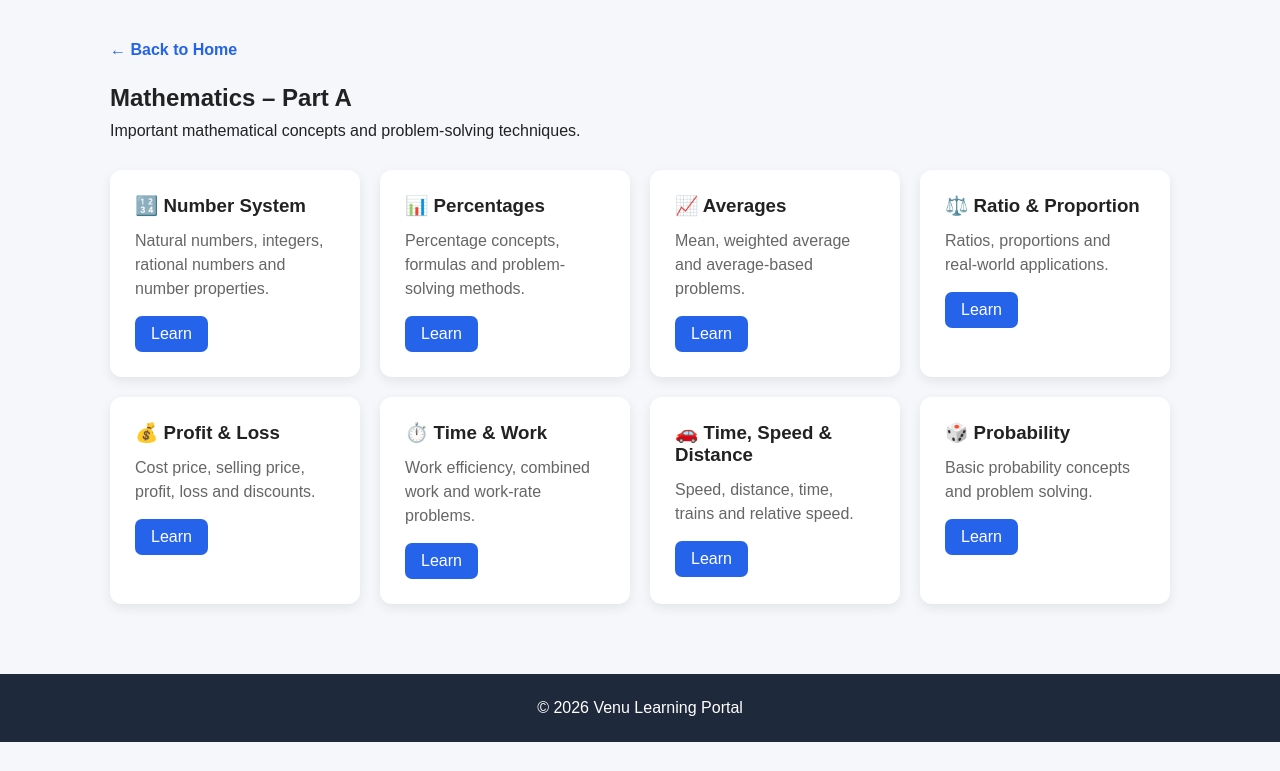
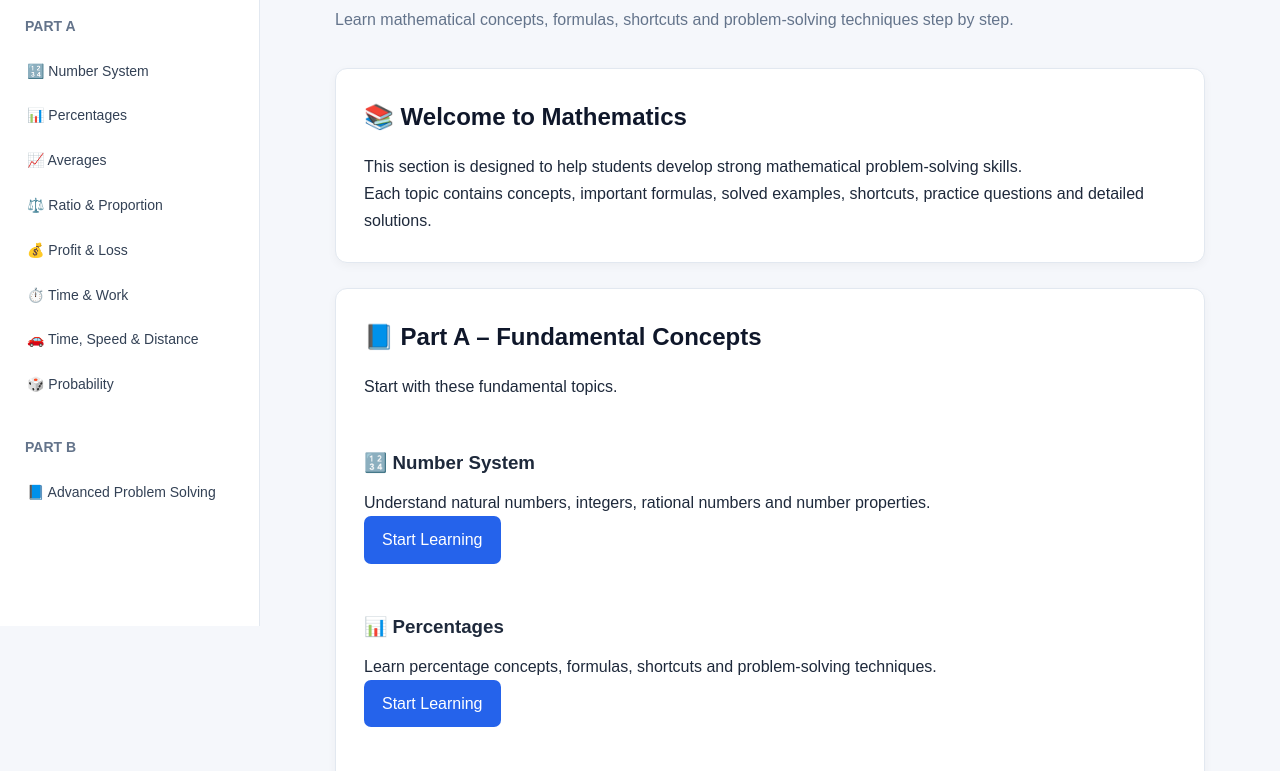
Before and after one commit to venugopal999/Venu-Learning, a plain HTML site: page Maths/index.html in a window 1280 px wide. Shown: the part 174-945 px from the top of the page. Before the commit the page ends 916 px from the top, so only its background shows below. Drawn offline with Linux system fonts and the light colour scheme.

Commit message:
Update index.html

```diff
--- a/Maths/index.html
+++ b/Maths/index.html
@@ -8,118 +8,9 @@
     <meta name="viewport"
           content="width=device-width, initial-scale=1.0">
 
-    <title>Mathematics - Venu Learning</title>
+    <title>Mathematics | Venu Learning</title>
 
-    <style>
-
-        * {
-            margin: 0;
-            padding: 0;
-            box-sizing: border-box;
-        }
-
-        body {
-            font-family: Arial, sans-serif;
-            background: #f5f7fb;
-            color: #222;
-        }
-
-        header {
-            background: #1e293b;
-            color: white;
-            padding: 40px 20px;
-            text-align: center;
-        }
-
-        header h1 {
-            font-size: 38px;
-            margin-bottom: 10px;
-        }
-
-        header p {
-            font-size: 18px;
-        }
-
-        .container {
-            max-width: 1100px;
-            margin: 40px auto;
-            padding: 20px;
-        }
-
-        .back {
-            margin-bottom: 25px;
-        }
-
-        .back a {
-            text-decoration: none;
-            color: #2563eb;
-            font-weight: bold;
-        }
-
-        .topics {
-            display: grid;
-            grid-template-columns:
-                repeat(auto-fit, minmax(250px, 1fr));
-
-            gap: 20px;
-
-            margin-top: 30px;
-        }
-
-        .topic {
-            background: white;
-            padding: 25px;
-
-            border-radius: 12px;
-
-            box-shadow:
-                0 4px 12px rgba(0,0,0,0.08);
-
-            transition: 0.3s;
-        }
-
-        .topic:hover {
-            transform: translateY(-4px);
-        }
-
-        .topic h3 {
-            margin-bottom: 12px;
-        }
-
-        .topic p {
-            color: #666;
-            line-height: 1.5;
-        }
-
-        .topic a {
-            display: inline-block;
-
-            margin-top: 15px;
-
-            background: #2563eb;
-
-            color: white;
-
-            text-decoration: none;
-
-            padding: 9px 16px;
-
-            border-radius: 7px;
-        }
-
-        footer {
-            margin-top: 50px;
-
-            background: #1e293b;
-
-            color: white;
-
-            text-align: center;
-
-            padding: 25px;
-        }
-
-    </style>
+    <link rel="stylesheet" href="../style.css">
 
 </head>
 
@@ -127,181 +18,473 @@
 <body>
 
 
-<header>
+<!-- TOP NAVIGATION -->
 
-    <h1>📐 Mathematics</h1>
+<header class="top-header">
 
-    <p>
-        Learn • Practice • Solve • Master
-    </p>
+    <a href="../index.html"
+       class="logo">
+
+        📚 Venu <span>Learning</span>
+
+    </a>
+
+
+    <nav class="top-nav">
+
+        <a href="../index.html">
+            Home
+        </a>
+
+        <a href="index.html">
+            Maths
+        </a>
+
+        <a href="../Physics/">
+            Physics
+        </a>
+
+        <a href="../C-Programming/">
+            C
+        </a>
+
+        <a href="../Data-Structures/">
+            DSA
+        </a>
+
+    </nav>
 
 </header>
 
 
-<div class="container">
+
+<!-- DOCUMENTATION LAYOUT -->
+
+<div class="docs-layout">
 
 
-    <div class="back">
+    <!-- SIDEBAR -->
 
-        <a href="../index.html">
-            ← Back to Home
-        </a>
-
-    </div>
+    <aside class="sidebar">
 
 
-    <h2>Mathematics – Part A</h2>
-
-    <p style="margin-top:10px;">
-        Important mathematical concepts and
-        problem-solving techniques.
-    </p>
-
-
-    <div class="topics">
-
-
-        <div class="topic">
-
-            <h3>🔢 Number System</h3>
-
-            <p>
-                Natural numbers, integers,
-                rational numbers and number properties.
-            </p>
-
-            <a href="number-system.html">
-                Learn
-            </a>
-
+        <div class="sidebar-title">
+            Mathematics
         </div>
 
 
-        <div class="topic">
+        <input
+            type="text"
+            id="topicSearch"
+            class="search-box"
+            placeholder="🔍 Search topics..."
+            onkeyup="searchTopics()"
+        >
 
-            <h3>📊 Percentages</h3>
 
-            <p>
-                Percentage concepts, formulas
-                and problem-solving methods.
-            </p>
-
-            <a href="percentages.html">
-                Learn
-            </a>
-
+        <div class="sidebar-title">
+            Part A
         </div>
 
 
-        <div class="topic">
+        <a href="number-system.html">
+            🔢 Number System
+        </a>
 
-            <h3>📈 Averages</h3>
 
-            <p>
-                Mean, weighted average and
-                average-based problems.
-            </p>
+        <a href="percentages.html">
+            📊 Percentages
+        </a>
 
-            <a href="averages.html">
-                Learn
-            </a>
 
+        <a href="averages.html">
+            📈 Averages
+        </a>
+
+
+        <a href="ratio-proportion.html">
+            ⚖️ Ratio & Proportion
+        </a>
+
+
+        <a href="profit-loss.html">
+            💰 Profit & Loss
+        </a>
+
+
+        <a href="time-work.html">
+            ⏱️ Time & Work
+        </a>
+
+
+        <a href="time-speed-distance.html">
+            🚗 Time, Speed & Distance
+        </a>
+
+
+        <a href="probability.html">
+            🎲 Probability
+        </a>
+
+
+        <br>
+
+
+        <div class="sidebar-title">
+            Part B
         </div>
 
 
-        <div class="topic">
+        <a href="#">
+            📘 Advanced Problem Solving
+        </a>
 
-            <h3>⚖️ Ratio & Proportion</h3>
+
+    </aside>
+
+
+
+    <!-- MAIN CONTENT -->
+
+    <main class="main-content">
+
+
+        <h1 class="page-title">
+
+            📐 Mathematics
+
+        </h1>
+
+
+        <p class="page-description">
+
+            Learn mathematical concepts,
+            formulas, shortcuts and problem-solving
+            techniques step by step.
+
+        </p>
+
+
+
+        <!-- INTRODUCTION -->
+
+        <section class="content-card">
+
+            <h2>
+                📚 Welcome to Mathematics
+            </h2>
+
 
             <p>
-                Ratios, proportions and
-                real-world applications.
+
+                This section is designed to help
+                students develop strong mathematical
+                problem-solving skills.
+
             </p>
 
-            <a href="ratio-proportion.html">
-                Learn
+
+            <p>
+
+                Each topic contains concepts,
+                important formulas, solved examples,
+                shortcuts, practice questions and
+                detailed solutions.
+
+            </p>
+
+        </section>
+
+
+
+        <!-- PART A -->
+
+        <section class="content-card">
+
+            <h2>
+                📘 Part A – Fundamental Concepts
+            </h2>
+
+
+            <p>
+
+                Start with these fundamental topics.
+
+            </p>
+
+
+            <br>
+
+
+            <h3>
+                🔢 Number System
+            </h3>
+
+
+            <p>
+
+                Understand natural numbers,
+                integers, rational numbers and
+                number properties.
+
+            </p>
+
+
+            <a
+                href="number-system.html"
+                class="primary-button">
+
+                Start Learning
+
             </a>
 
-        </div>
+
+            <br><br>
 
 
-        <div class="topic">
+            <h3>
+                📊 Percentages
+            </h3>
 
-            <h3>💰 Profit & Loss</h3>
 
             <p>
-                Cost price, selling price,
-                profit, loss and discounts.
+
+                Learn percentage concepts,
+                formulas, shortcuts and
+                problem-solving techniques.
+
             </p>
 
-            <a href="profit-loss.html">
-                Learn
+
+            <a
+                href="percentages.html"
+                class="primary-button">
+
+                Start Learning
+
             </a>
 
-        </div>
+
+            <br><br>
 
 
-        <div class="topic">
+            <h3>
+                📈 Averages
+            </h3>
 
-            <h3>⏱️ Time & Work</h3>
 
             <p>
-                Work efficiency, combined work
-                and work-rate problems.
+
+                Learn mean, weighted averages
+                and average-based problems.
+
             </p>
 
-            <a href="time-work.html">
-                Learn
+
+            <a
+                href="averages.html"
+                class="primary-button">
+
+                Start Learning
+
             </a>
 
-        </div>
+
+            <br><br>
 
 
-        <div class="topic">
+            <h3>
+                ⚖️ Ratio & Proportion
+            </h3>
 
-            <h3>🚗 Time, Speed & Distance</h3>
 
             <p>
-                Speed, distance, time,
-                trains and relative speed.
+
+                Understand ratios, proportions
+                and their applications.
+
             </p>
 
-            <a href="time-speed-distance.html">
-                Learn
+
+            <a
+                href="ratio-proportion.html"
+                class="primary-button">
+
+                Start Learning
+
             </a>
 
-        </div>
+
+            <br><br>
 
 
-        <div class="topic">
+            <h3>
+                💰 Profit & Loss
+            </h3>
 
-            <h3>🎲 Probability</h3>
 
             <p>
-                Basic probability concepts
-                and problem solving.
+
+                Learn cost price, selling price,
+                profit, loss and discounts.
+
             </p>
 
-            <a href="probability.html">
-                Learn
+
+            <a
+                href="profit-loss.html"
+                class="primary-button">
+
+                Start Learning
+
             </a>
 
-        </div>
+
+            <br><br>
 
 
-    </div>
+            <h3>
+                ⏱️ Time & Work
+            </h3>
 
+
+            <p>
+
+                Learn work efficiency,
+                combined work and work-rate
+                problems.
+
+            </p>
+
+
+            <a
+                href="time-work.html"
+                class="primary-button">
+
+                Start Learning
+
+            </a>
+
+
+            <br><br>
+
+
+            <h3>
+                🚗 Time, Speed & Distance
+            </h3>
+
+
+            <p>
+
+                Learn speed, distance, time,
+                trains and relative speed.
+
+            </p>
+
+
+            <a
+                href="time-speed-distance.html"
+                class="primary-button">
+
+                Start Learning
+
+            </a>
+
+
+            <br><br>
+
+
+            <h3>
+                🎲 Probability
+            </h3>
+
+
+            <p>
+
+                Learn basic probability concepts
+                and problem-solving methods.
+
+            </p>
+
+
+            <a
+                href="probability.html"
+                class="primary-button">
+
+                Start Learning
+
+            </a>
+
+        </section>
+
+
+
+        <!-- LEARNING METHOD -->
+
+        <section class="content-card">
+
+            <h2>
+                🧠 How to Learn
+            </h2>
+
+
+            <div class="tip-box">
+
+                <strong>Step 1:</strong>
+                Understand the concept.
+
+            </div>
+
+
+            <div class="tip-box">
+
+                <strong>Step 2:</strong>
+                Learn the important formulas.
+
+            </div>
+
+
+            <div class="tip-box">
+
+                <strong>Step 3:</strong>
+                Study solved examples.
+
+            </div>
+
+
+            <div class="tip-box">
+
+                <strong>Step 4:</strong>
+                Try practice problems yourself.
+
+            </div>
+
+
+            <div class="tip-box">
+
+                <strong>Step 5:</strong>
+                Check the detailed solution.
+
+            </div>
+
+        </section>
+
+
+    </main>
 
 </div>
 
 
-<footer>
 
-    <p>
-        © 2026 Venu Learning Portal
-    </p>
+<footer class="footer">
+
+    © 2026 Venu Learning Portal
 
 </footer>
+
+
+
+<script src="../script.js"></script>
 
 
 </body>
```
